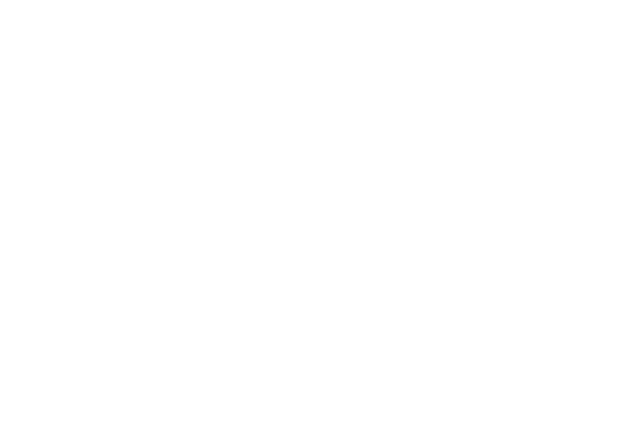
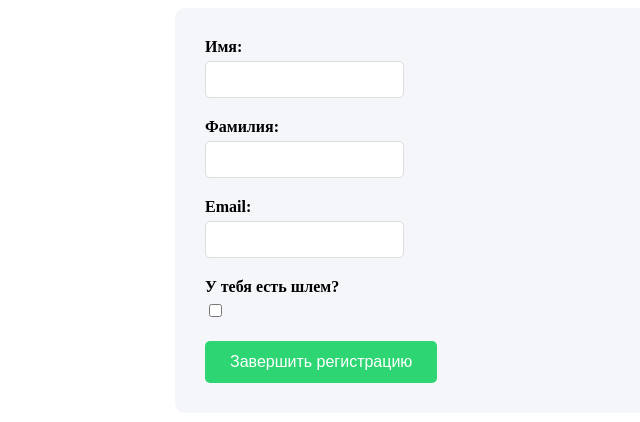
Before and after one commit to kapralov1050/project, a Vue app: page /registration in a window 1280 px wide. Before the commit this address had no page. Shown: the top 422 px of the page, without its empty margins (135-775 px from the left). Built offline with nearby package versions, Linux system fonts and the light colour scheme.

Commit message:
Registration and submit form created

```diff
--- a/src/components/AboutRace.vue
+++ b/src/components/AboutRace.vue
@@ -1,7 +1,13 @@
 <template>
   <div>
    <section class="about-race">
-    <h2> О гонке</h2>
+    <p>Добро пожаловать на ежегодную велогонку «ВелоЮжа» в городе Южа!
+
+15 сентября 2024 года любителей велоспорта ждут захватывающие трассы: от семейных маршрутов через сосновые леса и берега озера Вазаль до экстремальных 40 км с подъемами для профессионалов. Юные участники преодолеют 5 км в парковой зоне, а все гонщики получат стартовые пакеты, доступ к зонам отдыха и поддержку медиков на дистанции. После заезда вас ждет фестиваль с музыкой, мастер-классами и ярмаркой ремесел, где можно отпраздновать финиш в кругу единомышленников.
+
+Успейте зарегистрироваться до 1 сентября со скидкой 20% — участников ждут спецноминации, розыгрыш велосипеда и экскурсии по историческому центру Южи. Для иногородних гостей действуют скидки на проживание, а часть средств от гонки пойдет на озеленение города. Присоединяйтесь к традиции, которая объединяет спорт, природу и добрые дела!
+
+Крутите педали к новым впечатлениям — ваше приключение начинается здесь!</p>
     <div class="race-info">
         <p>Дата: {{ raceDate }}</p>
         <p>Место: {{ location }}</p>
@@ -57,9 +63,6 @@
 
 }
 
-p {
-    font-size: 1.5em;
-}
 
 .about-race {
     padding:50px 20px;
--- a/src/components/RaceBanner.vue
+++ b/src/components/RaceBanner.vue
@@ -4,7 +4,7 @@
       <img :src="titleImage" alt="Велосипедная гонка" class="banner-image">
       <div class="banner-content">
         <h1>Гонка в Юже 2025</h1>
-        <button @click="$emit('register')"> Зарегистрироваться</button>
+        <router-link to="registration" class="register-button"> Зарегистрироваться </router-link>
       </div>
     </section>
   </div>
@@ -40,22 +40,22 @@
 transform: translate(-50%,-50%);
 }
 
-button {
-  padding: 20px 35px;
-  font-size: 2em;
+
+.register-button {
+  display: inline-block;
+  padding: 15px 30px;
+  font-size: 1.2em;
   background-color: #ff4757;
   color: white;
-  border: none;
-  border-radius: 10px;
-  cursor: pointer;
+  text-decoration: none;
+  border-radius: 5px;
   transition: background-color 0.3s;
   transition: box-shadow 0.3s;
-
 }
 
-button:hover {
+.register-button:hover {
   background-color: #ff6b81;
-  box-shadow: 0 8px 16px rgba(0, 0, 0, 2) ;
+  box-shadow: 0 8px 8px rgba(0, 0, 0, 0.5) ;
 }
 
 </style>
--- a/src/components/TimerToStart.vue
+++ b/src/components/TimerToStart.vue
@@ -1,18 +1,94 @@
 <template>
-    <div class="countdown-timer">
-        <h2></h2>
+  <div class="countdown-timer">
+    <h2>До старта осталось:</h2>
+    <div class="timer">
+      <div class="time-block">
+        <span>{{ days }}</span>
+        <div class="label">Дней</div>
+      </div>
+      <div class="time-block">
+        <span>{{ hours }}</span>
+        <div class="label">Часов</div>
+      </div>
+      <div class="time-block">
+        <span>{{ minutes }}</span>
+        <div class="label">Минут</div>
+      </div>
+      <div class="time-block">
+        <span>{{ seconds }}</span>
+        <div class="label">Секунд</div>
+      </div>
     </div>
+  </div>
 </template>
 
+<script setup>
+import { ref, computed, onMounted, onBeforeUnmount } from 'vue'
 
+const props = defineProps({
+  targetDate: {
+    type: Date,
+    required: true
+  }
+})
 
-  <script setup>
+const timeLeft = ref(0)
+let timer = null
 
-  </script>
+const updateTimer = () => {
+  const now = new Date().getTime()
+  const difference = props.targetDate.getTime() - now
 
+  timeLeft.value = difference > 0 ? difference : 0
+}
 
+const days = computed(() => Math.floor(timeLeft.value / (1000 * 60 * 60 * 24)))
+const hours = computed(() => Math.floor((timeLeft.value % (1000 * 60 * 60 * 24)) / (1000 * 60 * 60)))
+const minutes = computed(() => Math.floor((timeLeft.value % (1000 * 60 * 60)) / (1000 * 60)))
+const seconds = computed(() => Math.floor((timeLeft.value % (1000 * 60)) / 1000))
 
+onMounted(() => {
+  updateTimer()
+  timer = setInterval(updateTimer, 1000)
+})
 
-  <style scoped>
+onBeforeUnmount(() => {
+  clearInterval(timer)
+})
+</script>
 
-  </style>
+<style scoped>
+.countdown-timer {
+  text-align: center;
+  padding: 30px;
+  margin: 50px 0;
+  background-color: #f5f6fa;
+  border-radius: 10px;
+}
+
+.timer {
+  display: flex;
+  justify-content: center;
+  gap: 20px;
+  margin-top: 20px;
+}
+
+.time-block {
+  background-color: white;
+  padding: 15px;
+  border-radius: 8px;
+  min-width: 100px;
+}
+
+.time-block span {
+  font-size: 2em;
+  font-weight: bold;
+  color: #2d3436;
+}
+
+.label {
+  color: #636e72;
+  font-size: 0.9em;
+  margin-top: 5px;
+}
+</style>
--- a/src/router/index.js
+++ b/src/router/index.js
@@ -5,6 +5,11 @@
     path: '/',
     name: 'home',
     component: () => import('@/views/HomePage.vue')
+  },
+  {
+    path: '/registration',
+    name: 'registration',
+    component: () => import('@/views/RegistrationPage.vue')
   },
 ]
 
--- a/src/views/HomePage.vue
+++ b/src/views/HomePage.vue
@@ -1,8 +1,9 @@
 <template>
     <div>
       <div>
-        <RaceBanner />
+        <RaceBanner @register="goToRegistration" />
         <AboutRace />
+        <TimerToStart :targetDate="new Date(2025, 7, 15)" />
       </div>
       <div> Таймер до старта</div>
     </div>
@@ -12,8 +13,14 @@
 
   <script setup>
   import RaceBanner from '@/components/RaceBanner.vue'
-  import AboutRace from '@/components/AboutRace.vue';
+  import AboutRace from '@/components/AboutRace.vue'
+  import TimerToStart from '@/components/TimerToStart.vue';
+  import router from '@/router';
 
+
+const goToRegistration = () => {
+  router.push('/registration');
+};
   </script>
 
 
--- /dev/null
+++ b/src/views/RegistrationPage.vue
@@ -0,0 +1,94 @@
+<template>
+  <div class="container">
+    <form @submit.prevent="handleSubmit" class="registration-form">
+        <div class="form-group">
+            <label>Имя:</label>
+            <input v-model="formData.name" type="text" required>
+        </div>
+
+        <div class="form-group">
+            <label>Фамилия:</label>
+            <input v-model="formData.surname" type="text" required>
+        </div>
+
+        <div class="form-group">
+            <label>Email:</label>
+            <input v-model="formData.email" type="email" required>
+        </div>
+
+        <div class="form-group">
+        <label> У тебя есть шлем?</label>
+        <input type="checkbox" v-model="helmetAv">
+        </div>
+
+        <button type="submit" class="submit-button">Завершить регистрацию</button>
+    </form>
+  </div>
+</template>
+
+
+
+<script setup>
+import router from '@/router'
+import {ref} from 'vue'
+
+const helmetAv = ref(false)
+
+const formData = ref({
+    name: '',
+    surname: '',
+    email: ''
+})
+
+const handleSubmit = () => {
+    console.log('Форма отправлена:', formData.value, helmetAv.value === true ? 'Есть шлем' : 'Нет шлема')
+    alert('Регистрация пройдена успешно')
+    router.push('/')
+}
+</script>
+
+
+
+
+<style scoped>
+
+.registration-form {
+    max-width: 600px;
+    margin: 0 auto;
+    padding: 30px;
+    background-color: #f5f6fa;
+    border-radius: 10px;
+
+}
+
+.form-group {
+    margin-bottom: 20px;
+}
+
+label {
+    display: block;
+    margin-bottom: 5px;
+    font-weight: bold;
+}
+
+input {
+
+    padding: 10px;
+    border: 1px solid #ddd;
+    border-radius: 5px;
+}
+
+.submit-button {
+    background-color: #2ed573;
+    color: white;
+    border: none;
+    padding: 12px 25px;
+    border-radius: 5px;
+    cursor: pointer;
+    font-size: 1em;
+}
+
+.submit-button:hover {
+  background-color: #26af5f;
+}
+</style>
```
